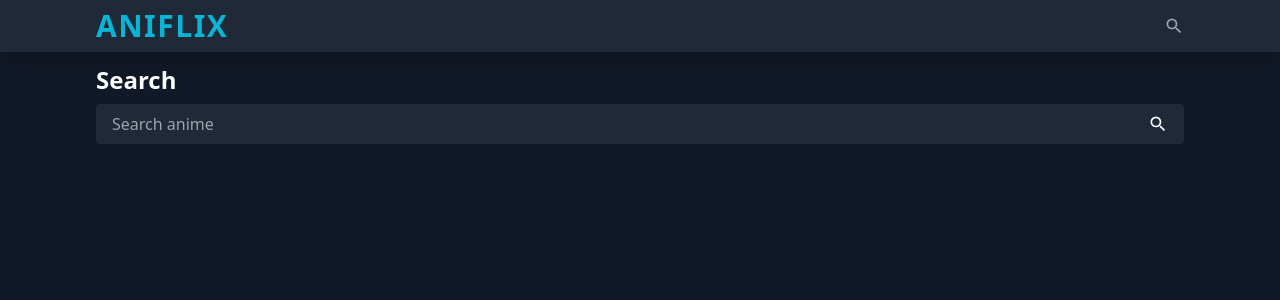
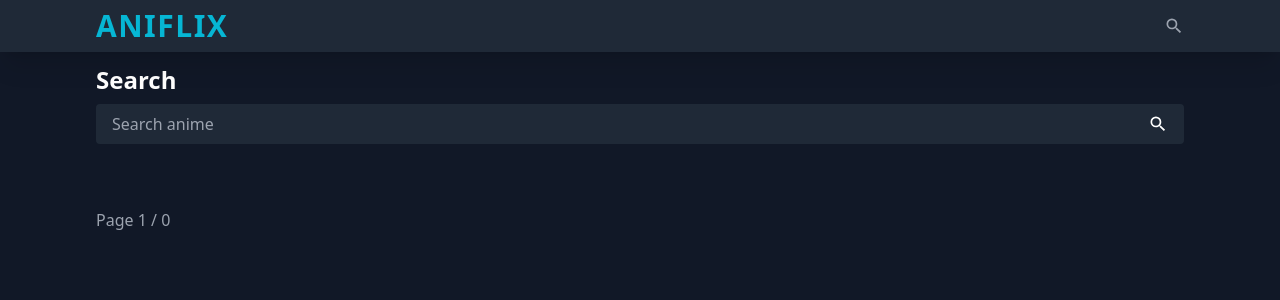
Before and after one commit to elmojohnson/aniflix, a React (Vite) app: page /search in a window 1280 px wide. Shown: the top 300 px of the page. Built offline with nearby package versions, Linux system fonts and the light colour scheme.

Commit message:
Update: Pagination full width and display current page and total pages

```diff
--- a/src/components/navigations/Pagination.tsx
+++ b/src/components/navigations/Pagination.tsx
@@ -16,11 +16,14 @@ interface Button {
 
 const Pagination: React.FC<Pagination> = (page) => {
   return (
-    <div className="flex items-center justify-center space-x-3 mt-8">
-      {page.current > 1 && (
-        <Button handleClick={page.handlePrev} label="Previous" />
-      )}
-      {page.hasNext && <Button handleClick={page.handleNext} label="Next" />}
+    <div className="mt-8">
+      <h5 className="text-muted mb-4">Page {page.current} / {page.total}</h5>
+      <div className="flex items-center justify-center space-x-3">
+        {page.current > 1 && (
+          <Button handleClick={page.handlePrev} label="Previous" />
+        )}
+        {page.hasNext && <Button handleClick={page.handleNext} label="Next" />}
+      </div>
     </div>
   );
 };
@@ -31,7 +34,7 @@ const Button: React.FC<Button> = (button) => {
       initial={{ opacity: 0 }}
       animate={{ opacity: 1 }}
       exit={{ opacity: 0 }}
-      className="bg-primary px-3 py-1 rounded-sm hover:brightness-75 font-semibold"
+      className="bg-primary px-3 py-1 rounded-sm hover:brightness-75 font-semibold w-full"
       onClick={button.handleClick}
     >
       <span>{button.label}</span>
--- a/src/hooks/useAnimeList.tsx
+++ b/src/hooks/useAnimeList.tsx
@@ -18,7 +18,7 @@ const useAnimeList = () => {
       setLoading(true);
       const result = await axios.get(`https://api.jikan.moe/v4/top/anime?page=${currentPage}&limit=20`);
 
-      total === 0 && setTotal(Math.round(result.data.pagination.items.total / 20 - currentPage));
+      total === 0 && setTotal(result.data.pagination.last_visible_page);
       setList(result.data.data);
       setHasNextPage(result.data.pagination.has_next_page);
     } catch (error) {
--- a/src/hooks/useSearchAnime.tsx
+++ b/src/hooks/useSearchAnime.tsx
@@ -25,10 +25,8 @@ const useSearchAnime = () => {
       const result = await axios.get(`https://api.jikan.moe/v4/anime?q=${query}&page=${currentPage}&limit=20`);
 
       setList(result.data.data);
-      total === 0 && setTotal(Math.round(result.data.pagination.items.total / 20 - currentPage));
+      total === 0 && setTotal(result.data.pagination.last_visible_page);
       setHasNextPage(result.data.pagination.has_next_page);
-
-      console.log(result.data)
     } catch (error) {
       console.error(error);
     } finally {
```
